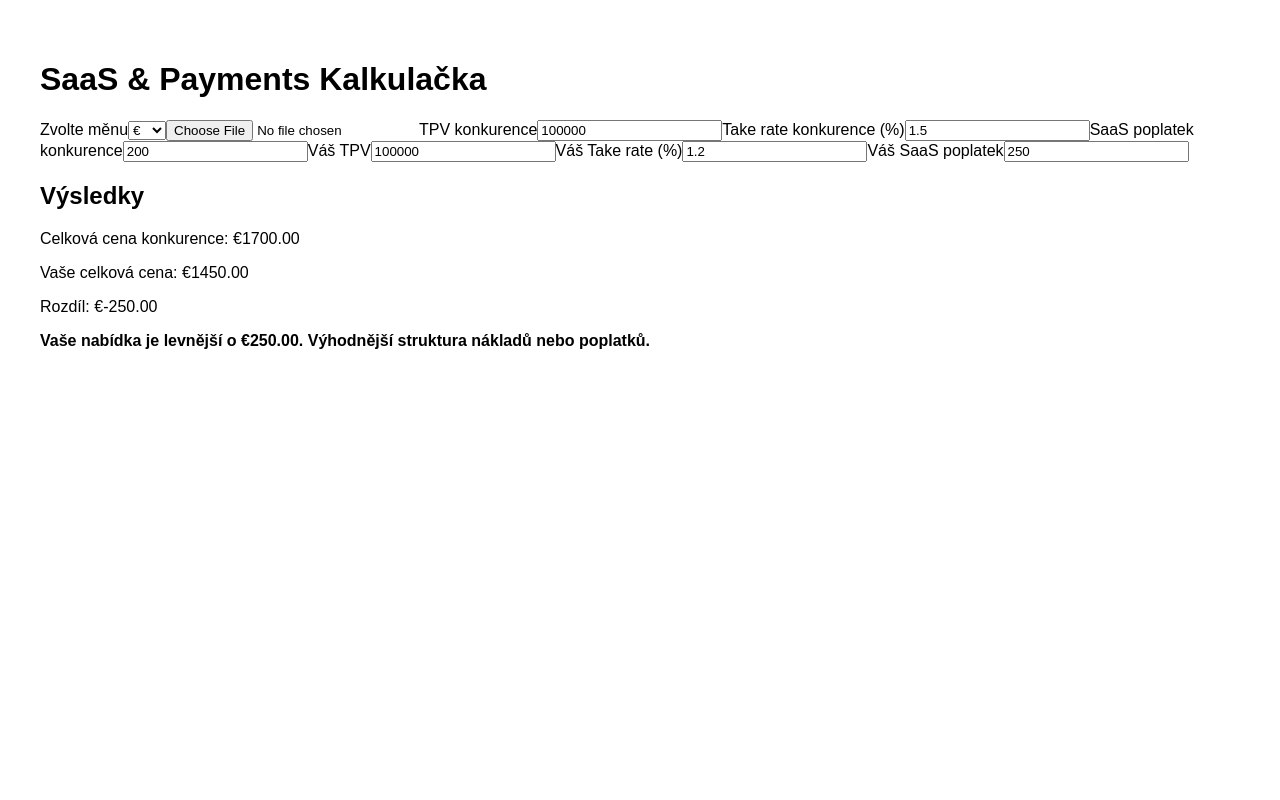
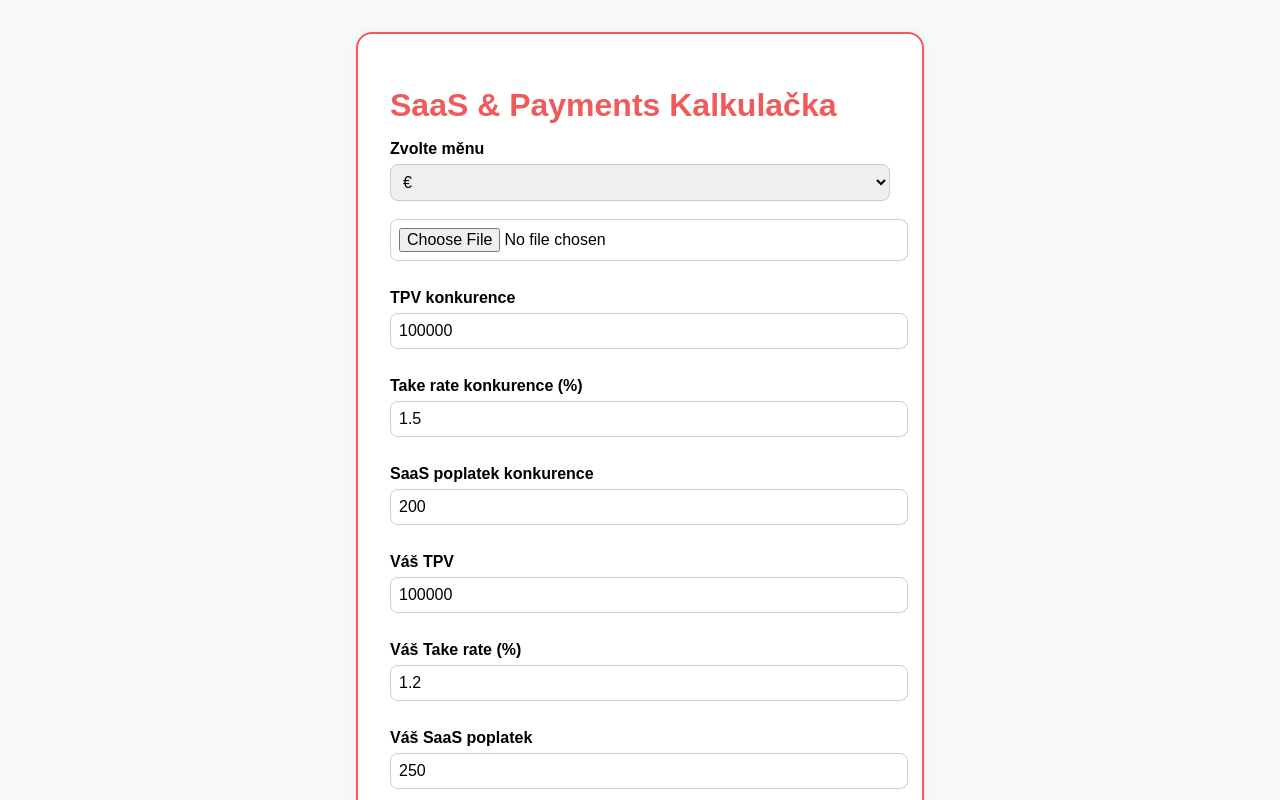
Before and after one commit to Janekk1/saas-pricing-comparator, a React (Create React App) app: page / in a window 1280 px wide. Shown: the top 800 px of the page. Built offline with nearby package versions, Linux system fonts and the light colour scheme.

Commit message:
Update index.css

```diff
--- a/src/index.css
+++ b/src/index.css
@@ -1 +1,48 @@
-body { font-family: 'Figtree', sans-serif; padding: 2rem; }
+body {
+  font-family: 'Figtree', sans-serif;
+  background-color: #f8f8f8;
+  margin: 0;
+  padding: 2rem;
+  display: flex;
+  justify-content: center;
+  align-items: flex-start;
+  min-height: 100vh;
+}
+
+.calculator-box {
+  background: #fff;
+  border: 2px solid #f05a5a;
+  border-radius: 16px;
+  padding: 2rem;
+  max-width: 500px;
+  width: 100%;
+  box-shadow: 0 0 10px rgba(0,0,0,0.05);
+}
+
+h1 {
+  color: #f05a5a;
+  margin-bottom: 1rem;
+}
+
+input, select {
+  width: 100%;
+  padding: 8px;
+  margin: 6px 0 12px;
+  border-radius: 8px;
+  border: 1px solid #ccc;
+  font-size: 1rem;
+}
+
+label {
+  font-weight: 600;
+  display: block;
+  margin-top: 1rem;
+}
+
+.summary {
+  margin-top: 2rem;
+  background: #fef6f6;
+  padding: 1rem;
+  border-radius: 10px;
+  border: 1px solid #f05a5a;
+}
```
